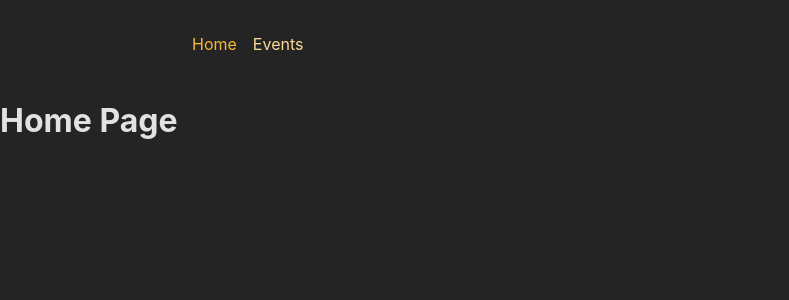
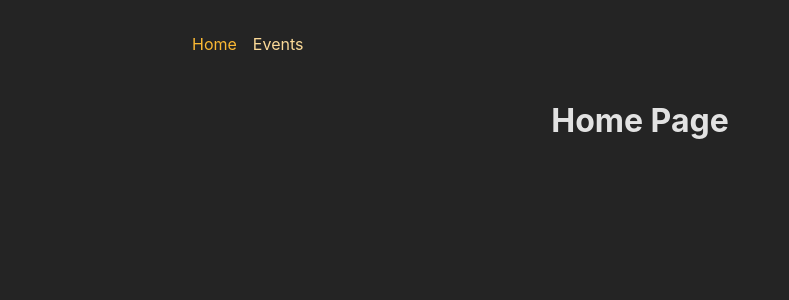
Before and after one commit to zntb/ReactEvents, a React (Create React App) app in the folder frontend/: page / in a window 1280 px wide. Shown: the top 300 px of the page, without its empty margins (0-789 px from the left). Built offline with nearby package versions, Linux system fonts and the light colour scheme.

Commit message:
Add style to Home Page

```diff
--- a/frontend/src/pages/Home.js
+++ b/frontend/src/pages/Home.js
@@ -1,7 +1,9 @@
+import classes from '../components/PageContent.module.css';
+
 function HomePage() {
   return (
     <>
-      <h1>Home Page</h1>
+      <h1 className={classes.content}>Home Page</h1>
     </>
   );
 }
```
